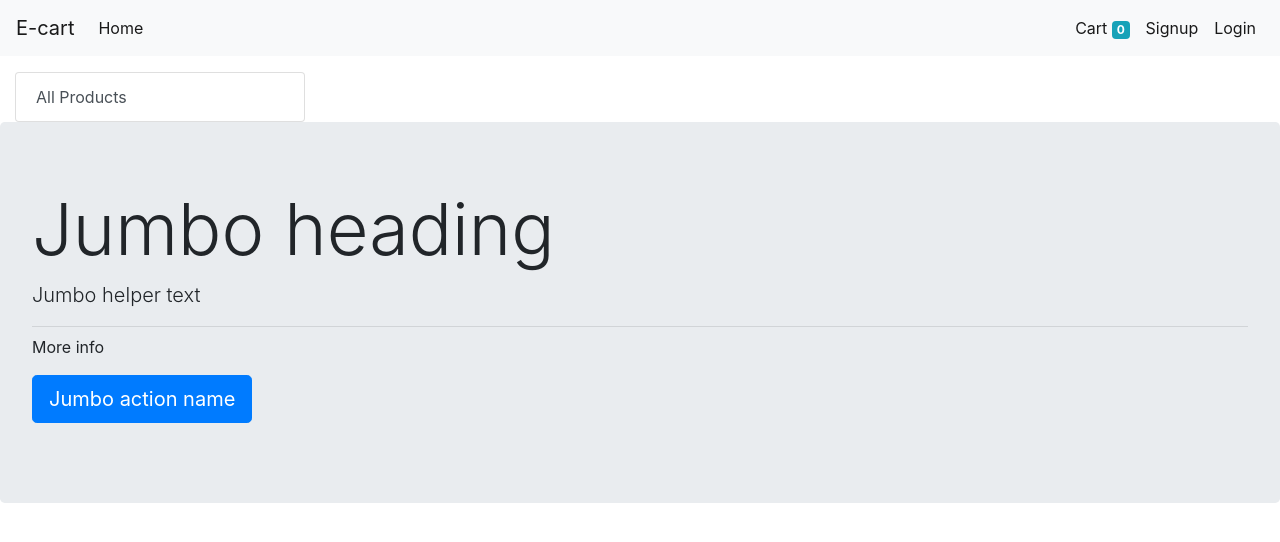
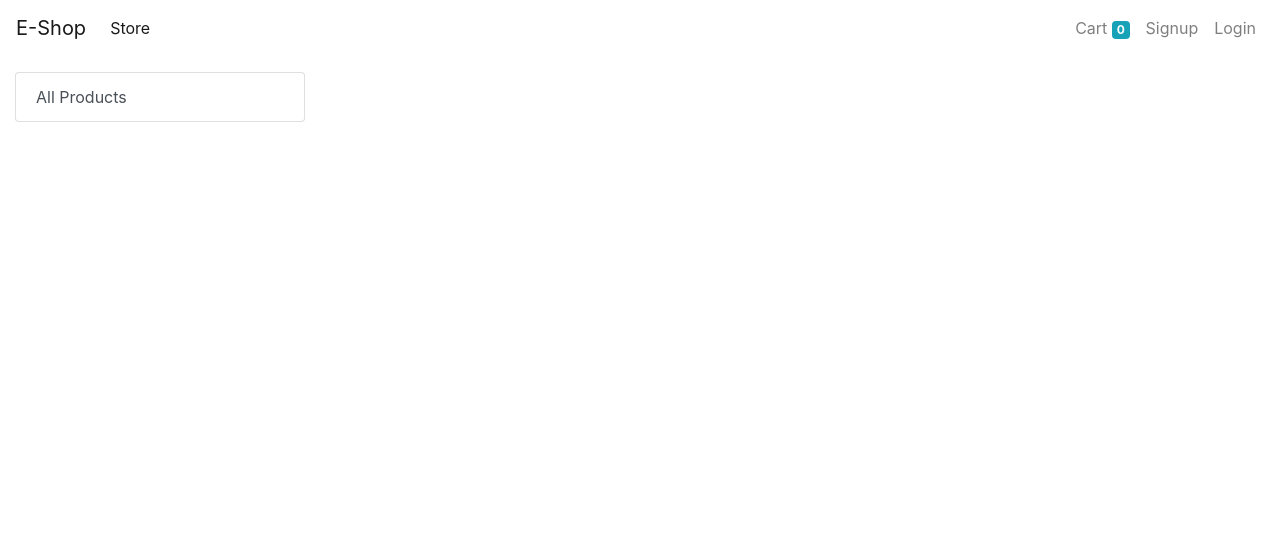
Before and after one commit to Shailesh1214/Django-E_shop, a Django app: template store/templates/index.html in a window 1280 px wide. Shown: the top 542 px of the page. Run offline with Django 3.2, Linux system fonts and the light colour scheme; the template is opened without the code that fills it, so the values that code supplies are empty; some libraries are stand-ins or nearby versions.

Commit message:
Return Url & Middleware

```diff
--- a/Ecart/settings.py
+++ b/Ecart/settings.py
@@ -48,6 +48,7 @@ MIDDLEWARE = [
     'django.contrib.auth.middleware.AuthenticationMiddleware',
     'django.contrib.messages.middleware.MessageMiddleware',
     'django.middleware.clickjacking.XFrameOptionsMiddleware',
+    'store.middlewares.auth.auth_middleware'
 ]
 
 ROOT_URLCONF = 'Ecart.urls'
--- a/store/templates/base.html
+++ b/store/templates/base.html
@@ -1,20 +1,19 @@
-<!DOCTYPE html>
+<!doctype html>
 <html lang="en">
 
 <head>
-    <meta charset="UTF-8">
-    <meta name="viewport" content="width=device-width, initial-scale=1.0">
-    <title>Document</title>
-    <!-- bootstrap -->
-    <link rel="stylesheet" href="https://stackpath.bootstrapcdn.com/bootstrap/4.5.2/css/bootstrap.min.css"
-        integrity="sha384-JcKb8q3iqJ61gNV9KGb8thSsNjpSL0n8PARn9HuZOnIxN0hoP+VmmDGMN5t9UJ0Z" crossorigin="anonymous">
-    <!-- bootstrap -->
-</head>
+    <!-- Required meta tags -->
+    <meta charset="utf-8">
+    <meta name="viewport" content="width=device-width, initial-scale=1, shrink-to-fit=no">
 
-<body>
-    <!--navbar-->
-    <nav class="navbar navbar-expand-lg navbar-light bg-light">
-        <a class="navbar-brand" href="/">E-cart</a>
+    <!-- Bootstrap CSS -->
+    <link rel="stylesheet" href="https://maxcdn.bootstrapcdn.com/bootstrap/4.0.0/css/bootstrap.min.css"
+        integrity="sha384-Gn5384xqQ1aoWXA+058RXPxPg6fy4IWvTNh0E263XmFcJlSAwiGgFAW/dAiS6JXm" crossorigin="anonymous">
+
+    <!-- navbar -->
+
+    <nav class="one-edge-shadow sticky-top navbar navbar-expand-lg navbar-light bg-white">
+        <a class="navbar-brand" href="/">E-Shop</a>
         <button class="navbar-toggler" type="button" data-toggle="collapse" data-target="#navbarSupportedContent"
             aria-controls="navbarSupportedContent" aria-expanded="false" aria-label="Toggle navigation">
             <span class="navbar-toggler-icon"></span>
@@ -23,49 +22,51 @@
         <div class="collapse navbar-collapse" id="navbarSupportedContent">
             <ul class="navbar-nav mr-auto">
                 <li class="nav-item active">
-                    <a class="nav-link" href="#">Home<span class="sr-only">(current)</span></a>
+                    <a class="nav-link" href="/store">Store <span class="sr-only">(current)</span></a>
                 </li>
-        </div>
-        <ul class="navbar-nav my-2 my-lg-0">
-            <li class="nav-item active">
+            </ul>
+
+
+            <ul class=" navbar-nav my-2 my-lg-0">
+                <li class="nav-item ">
                     <a class="nav-link" href="/cart">Cart
-                    <span class="badge badge-info">{{ request.session.cart.keys|length}}</span>
+                        <span class="badge badge-info">{{request.session.cart.keys|length}}</span>
                         <span class="sr-only">(current)</span></a>
                 </li>
                 {% if request.session.customer %}
 
-            <li class="nav-item active">
+                <li class="nav-item ">
                     <a class="nav-link" href="/orders">Orders<span class="sr-only">(current)</span></a>
                 </li>
-            <li class="nav-item active">
+                <li class="nav-item ">
                     <a class="nav-link" href="/logout">Logout<span class="sr-only">(current)</span></a>
                 </li>
                 {% else %}
 
-            <li class="nav-item active">
+                <li class="nav-item ">
                     <a class="nav-link" href="/signup">Signup<span class="sr-only">(current)</span></a>
                 </li>
-            <li class="nav-item active">
-                <a class="nav-link" href="/Login">Login<span class="sr-only">(current)</span></a>
+                <li class="nav-item ">
+                    <a class="nav-link" href="/login">Login<span class="sr-only">(current)</span></a>
                 </li>
                 {% endif %}
             </ul>
-        </form>
         </div>
     </nav>
-    {% block content %}
-    {% endblock %}
-    <script src="https://code.jquery.com/jquery-3.5.1.slim.min.js"
-        integrity="sha384-DfXdz2htPH0lsSSs5nCTpuj/zy4C+OGpamoFVy38MVBnE+IbbVYUew+OrCXaRkfj" crossorigin="anonymous">
+
+
+    {% block content %}{% endblock %}
+
+    <!-- Optional JavaScript -->
+    <!-- jQuery first, then Popper.js, then Bootstrap JS -->
+    <script src="https://code.jquery.com/jquery-3.2.1.slim.min.js"
+        integrity="sha384-KJ3o2DKtIkvYIK3UENzmM7KCkRr/rE9/Qpg6aAZGJwFDMVNA/GpGFF93hXpG5KkN" crossorigin="anonymous">
     </script>
-    <script src="https://cdn.jsdelivr.net/npm/popper.js@1.16.1/dist/umd/popper.min.js"
-        integrity="sha384-9/reFTGAW83EW2RDu2S0VKaIzap3H66lZH81PoYlFhbGU+6BZp6G7niu735Sk7lN" crossorigin="anonymous">
+    <script src="https://cdnjs.cloudflare.com/ajax/libs/popper.js/1.12.9/umd/popper.min.js"
+        integrity="sha384-ApNbgh9B+Y1QKtv3Rn7W3mgPxhU9K/ScQsAP7hUibX39j7fakFPskvXusvfa0b4Q" crossorigin="anonymous">
     </script>
-    <script src="https://stackpath.bootstrapcdn.com/bootstrap/4.5.2/js/bootstrap.min.js"
-        integrity="sha384-B4gt1jrGC7Jh4AgTPSdUtOBvfO8shuf57BaghqFfPlYxofvL8/KUEfYiJOMMV+rV" crossorigin="anonymous">
+    <script src="https://maxcdn.bootstrapcdn.com/bootstrap/4.0.0/js/bootstrap.min.js"
+        integrity="sha384-JZR6Spejh4U02d8jOt6vLEHfe/JQGiRRSQQxSfFWpi1MquVdAyjUar5+76PVCmYl" crossorigin="anonymous">
     </script>
-    <!-- bootstrap -->
     </body>
-
 </html>
-<!--Getting the products-->
--- a/store/templates/index.html
+++ b/store/templates/index.html
@@ -1,16 +1,22 @@
+
 {% extends 'base.html' %}
+
 {% block content %}
+
 {% load cart %}
 {% load custom_filter %}
 <!-- body -->
 <div class="container-fluid mt-3">
 	<div class="row">
 
+
 		<!-- filter -->
 
 		<div class="col-lg-3 mx-auto">
 			<div class="list-group">
+
 				<a href="/" class="list-group-item list-group-item-action">All Products</a>
+
 				{% for category in categories %}
 				<a href="/?category={{category.id}}"
 					class="list-group-item list-group-item-action">{{category.name}}</a>
@@ -18,8 +24,7 @@
 			</div>
 		</div>
 
-        <!-- all products -->
-
+		<!-- all products -->
 		<div id='products' class="col-lg-9 mx-auto">
 			<div class="row mx-auto">
 				{% for product in products %}
@@ -32,35 +37,33 @@
 					</div>
 
 					<div class="card-footer p-0 no-gutters">
+
 						{% if product|is_in_cart:request.session.cart %}
 						<div class="row no-gutters">
-
 							<form action="/#{{product.id}}" class="col-2 " method="post">
 								{% csrf_token %}
 								<input hidden type="text" name='product' value='{{product.id}}'>
 								<input hidden type="text" name='remove' value='True'>
 								<input type="submit" value=" - " class="btn btn-block btn-light border-right">
 							</form>
-                            <div class="text-center col">{{product|cart_quantity:request.session.cart}} in Cart</div>
-
+							<div class="text-center col">{{product|cart_quantity:request.session.cart}} in Cart</div>
 							<form action="/#{{product.id}}" class="col-2 " method="post">
 								{% csrf_token %}
 								<input hidden type="text" name='product' value='{{product.id}}'>
 								<input type="submit" value=" + " class="btn btn-block btn-light border-left">
 							</form>
-                        </div>
-
-                        {% else %}
-
+						</div>
+						{% else %}
 						<form action="/#{{product.id}}" method="POST" class="btn-block">
 							{% csrf_token %}
 							<input hidden type="text" name='product' value='{{product.id}}'>
 							<input type="submit" class="float-right btn btn-light  form-control"
 								value="Add To Cart">
-                        </form>
+						</form>
+						{% endif %}
 
-						{% endif %}
 					</div>
+
 				</div>
 				{% endfor %}
 			</div>
@@ -68,13 +71,6 @@
 	</div>
 </div>
 
-<div class="jumbotron">
-    <h1 class="display-3">Jumbo heading</h1>
-    <p class="lead">Jumbo helper text</p>
-    <hr class="my-2">
-    <p>More info</p>
-    <p class="lead">
-        <a class="btn btn-primary btn-lg" href="Jumbo action link" role="button">Jumbo action name</a>
-    </p>
-</div>
+
+
 {% endblock %}
--- a/store/views/orders.py
+++ b/store/views/orders.py
@@ -7,11 +7,12 @@ from django.views import View
 
 from store.models.product import Product
 from store.models.orders import Order
-
+from store.middlewares.auth import auth_middleware
+from django.utils.decorators import method_decorator
 
 class OrderView(View):
 
-
+    @method_decorator(auth_middleware)
     def get(self , request ):
         customer = request.session.get('customer')
         orders = Order.get_orders_by_customer(customer)
```
Also changed, not shown: store/admin.py (+7 -2 lines), store/middlewares/auth.py (added, +18 -0 lines), store/templates/Login.html (+32 -14 lines), store/templates/orders.html (+1 -6 lines), store/urls.py (+9 -7 lines), store/views/login.py (+20 -12 lines), db.sqlite3, store/middlewares/__init__.py (added). Lines whose indentation alone changed are shown as unchanged.
